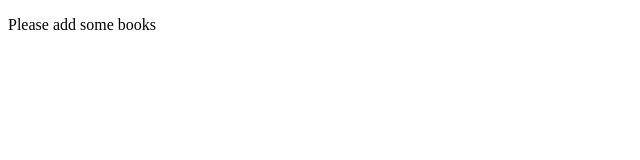
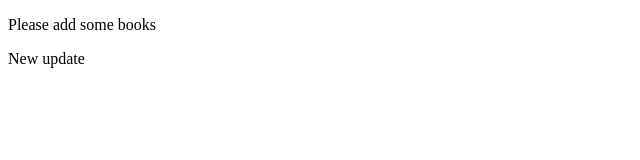
Before and after one commit to jarinkhan/Gh, a plain HTML site: page index.html in a window 1280 px wide. Shown: the full height of the page, 0-640 px from the left. Drawn offline with Linux system fonts and the light colour scheme.

Commit message:
updated features

```diff
--- a/index.html
+++ b/index.html
@@ -5,6 +5,7 @@
     <meta name="viewport" content="width=device-width, initial-scale=1.0">
     <title>Book Store</title>
     <p>Please add some books</p>
+    <p> New update </p>
 </head>
 <body>
 
```
